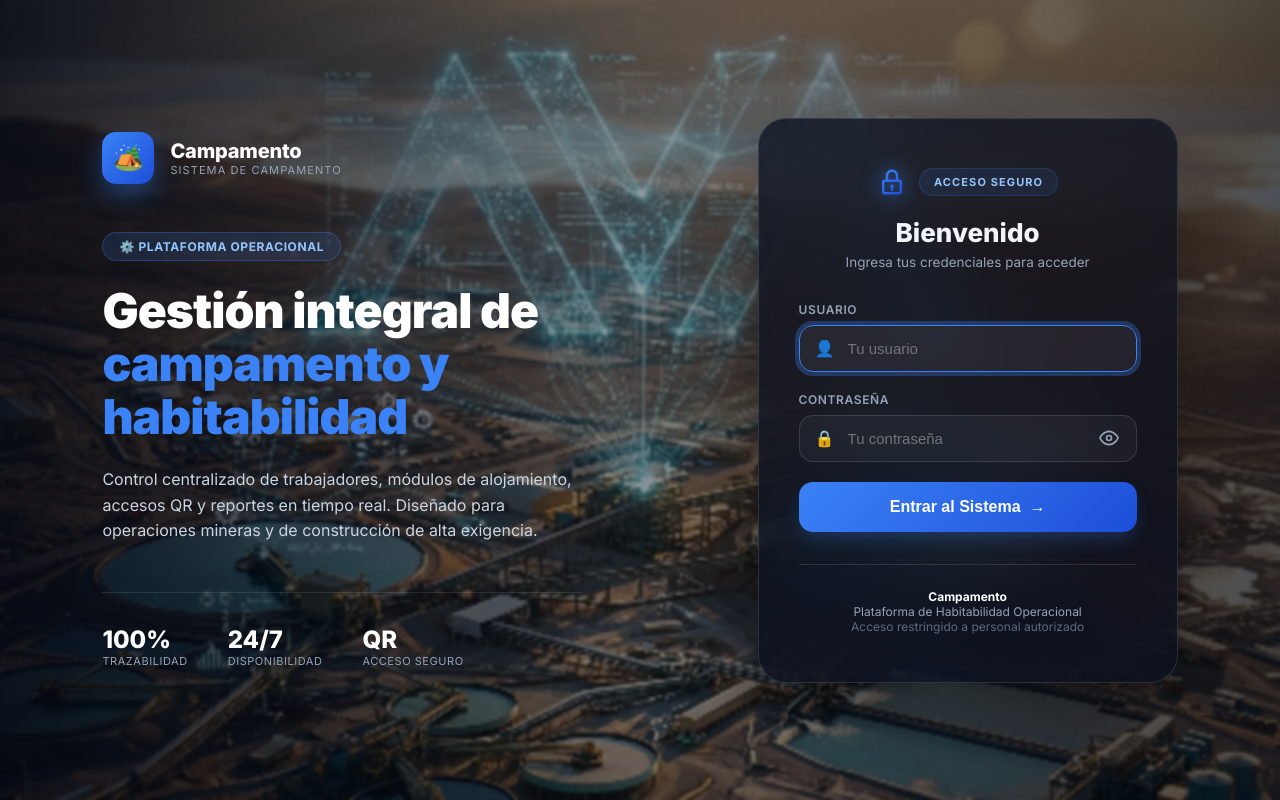
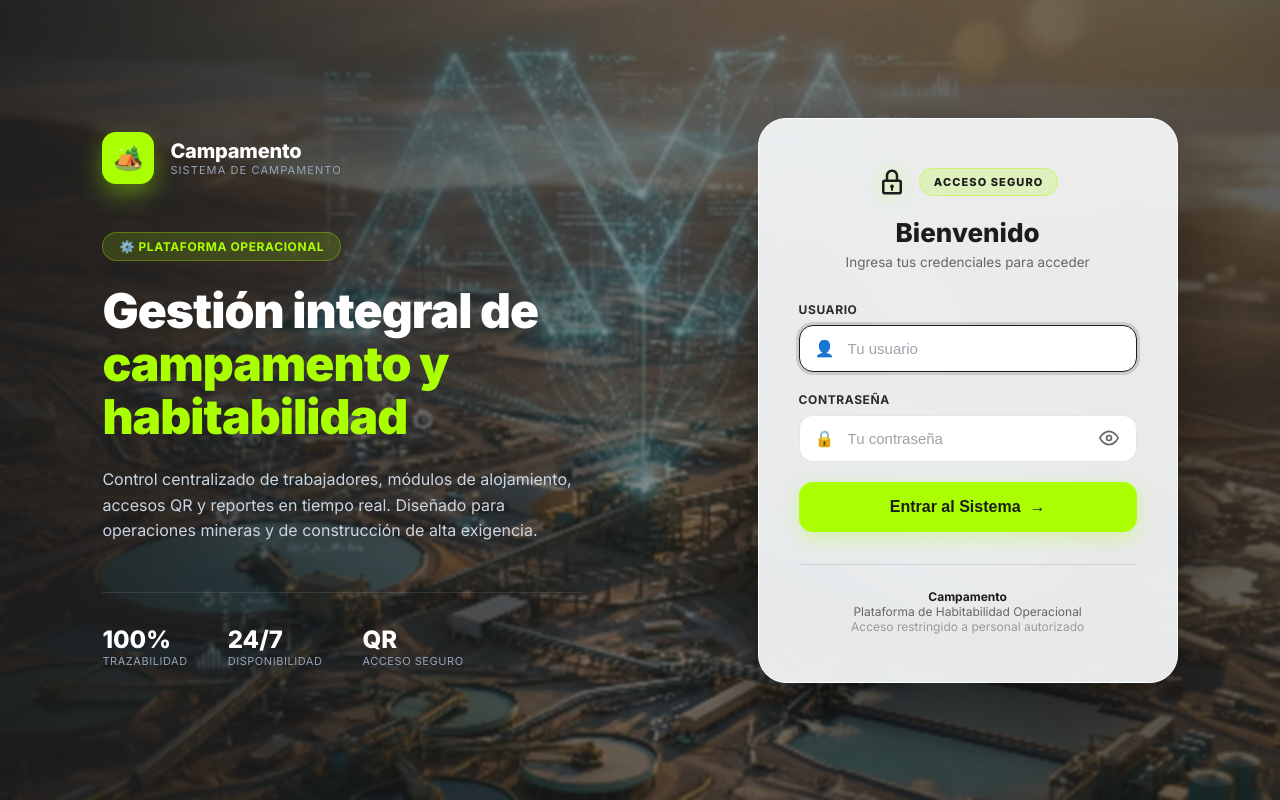
Before and after one commit to camilovillalobos1987-cmd/Control-alojamiento, a Flask app: page /login in a window 1280 px wide. Run offline with Flask 3, Linux system fonts and the light colour scheme.

Commit message:
Update color palette to Lima #AAFF00 and Carbon #1C1C1C per new brand guidelines

```diff
--- a/templates/auth/login.html
+++ b/templates/auth/login.html
@@ -10,21 +10,29 @@
     *, *::before, *::after { box-sizing: border-box; margin: 0; padding: 0; }
 
     :root {
-      --accent:  #3b82f6;
-      --accent-grad: linear-gradient(135deg, #3b82f6 0%, #1d4ed8 100%);
-      --glow:    rgba(59,130,246,0.3);
-      --text:    #f1f5f9;
-      --muted:   #94a3b8;
-      --sub:     #cbd5e1;
-      --border:  rgba(255,255,255,0.12);
-      --glass-bg: rgba(10, 15, 30, 0.75);
+      --accent:  #AAFF00;
+      --accent-hover: #88CC00;
+      --accent-grad: linear-gradient(135deg, #AAFF00 0%, #88CC00 100%);
+      --glow:    rgba(170,255,0,0.4);
+
+      --text-light: #f1f5f9;
+      --muted-light:#94a3b8;
+      --sub-light:  #cbd5e1;
+      --border-light: rgba(255,255,255,0.12);
+
+      --carbon:  #1C1C1C;
+      --carbon-light: #2A2A2A;
+      --text-dark:#111111;
+      --muted-dark:#666666;
+      --border-dark: rgba(0,0,0,0.1);
+      --glass-form: rgba(248, 250, 252, 0.92); /* Blanco + Gris claro */
     }
 
     html, body {
       height: 100%;
       font-family: 'Inter', sans-serif;
-      background: #030712;
-      color: var(--text);
+      background: #111; /* Fallback */
+      color: var(--text-light);
       overflow: hidden;
     }
 
@@ -40,6 +48,7 @@
       padding: 0 8%;
       position: relative;
       background-image: url("{{ url_for('static', filename='img/portada.webp') }}");
+      background-color: var(--carbon);
       background-size: cover;
       background-position: center;
     }
@@ -49,7 +58,8 @@
       content: '';
       position: absolute;
       inset: 0;
-      background: linear-gradient(to right, rgba(3,7,18,0.85) 0%, rgba(3,7,18,0.4) 50%, rgba(3,7,18,0.7) 100%);
+      /* Carbón depth */
+      background: linear-gradient(to right, rgba(28,28,28,0.9) 0%, rgba(28,28,28,0.5) 50%, rgba(28,28,28,0.7) 100%);
       backdrop-filter: blur(1px);
     }
 
@@ -74,24 +84,24 @@
     }
     .hero-brand-icon {
       width: 52px; height: 52px;
-      background: var(--accent-grad);
+      background: var(--accent);
       border-radius: 14px;
       display: flex; align-items: center; justify-content: center;
       font-size: 24px;
-      box-shadow: 0 10px 25px rgba(59,130,246,0.4);
+      box-shadow: 0 10px 25px var(--glow);
     }
     .hero-brand-name { font-size: 20px; font-weight: 800; letter-spacing: -0.01em; }
-    .hero-brand-sub { font-size: 11px; color: var(--muted); text-transform: uppercase; letter-spacing: 0.1em; }
+    .hero-brand-sub { font-size: 11px; color: var(--muted-light); text-transform: uppercase; letter-spacing: 0.1em; }
 
     .hero-tag {
       display: inline-flex;
-      background: rgba(59,130,246,0.15);
-      border: 1px solid rgba(59,130,246,0.3);
+      background: rgba(170,255,0,0.15);
+      border: 1px solid rgba(170,255,0,0.3);
       padding: 6px 16px;
       border-radius: 100px;
       font-size: 12px;
       font-weight: 700;
-      color: #93c5fd;
+      color: var(--accent);
       margin-bottom: 24px;
       text-transform: uppercase;
       letter-spacing: 0.05em;
@@ -109,7 +119,7 @@
     .hero-description {
       font-size: 16px;
       line-height: 1.6;
-      color: var(--sub);
+      color: var(--sub-light);
       max-width: 480px;
       margin-bottom: 48px;
     }
@@ -117,21 +127,22 @@
     .hero-stats { display: flex; gap: 40px; border-top: 1px solid rgba(255,255,255,0.1); padding-top: 32px; }
     .hero-stat-item { display: flex; flex-direction: column; }
     .hero-stat-val { font-size: 24px; font-weight: 800; color: #fff; }
-    .hero-stat-lab { font-size: 11px; color: var(--muted); text-transform: uppercase; letter-spacing: 0.05em; }
+    .hero-stat-lab { font-size: 11px; color: var(--muted-light); text-transform: uppercase; letter-spacing: 0.05em; }
 
     /* ══ Tarjeta Login (Derecha) ══ */
     .form-box {
       width: 100%;
       max-width: 420px;
-      background: var(--glass-bg);
+      background: var(--glass-form);
       backdrop-filter: blur(32px) saturate(180%);
       -webkit-backdrop-filter: blur(32px) saturate(180%);
-      border: 1px solid var(--border);
+      border: 1px solid #ffffff;
       border-radius: 28px;
       padding: 48px 40px;
-      box-shadow: 0 40px 100px -20px rgba(0, 0, 0, 0.6);
+      box-shadow: 0 40px 100px -20px rgba(0, 0, 0, 0.7);
       position: relative;
       z-index: 10;
+      color: var(--carbon); /* Force dark text in light panel */
     }
 
     @keyframes shake {
@@ -146,72 +157,83 @@
         display: flex; align-items: center; justify-content: center;
         gap: 12px; margin-bottom: 20px;
     }
-    .brand-svg-icon { width: 30px; height: 30px; filter: drop-shadow(0 0 10px var(--accent)); }
+    .brand-svg-icon {
+        width: 30px; height: 30px;
+        filter: drop-shadow(0 0 8px rgba(170,255,0,0.5));
+    }
+    .brand-svg-icon path { fill: var(--carbon); } /* Make lock icon carbon */
+
     .form-header-badge {
       display: inline-flex;
-      background: rgba(59,130,246,0.1);
-      border: 1px solid rgba(59,130,246,0.2);
+      background: rgba(170,255,0,0.2);
+      border: 1px solid rgba(170,255,0,0.4);
       padding: 6px 14px;
       border-radius: 99px;
-      font-size: 11px; font-weight: 700;
+      font-size: 11px; font-weight: 800;
       text-transform: uppercase; letter-spacing: 0.1em;
-      color: #93c5fd;
+      color: var(--carbon);
     }
 
-    .form-header h1 { font-size: 26px; font-weight: 800; margin-bottom: 6px; }
-    .form-header p { color: var(--muted); font-size: 13.5px; }
+    .form-header h1 { font-size: 26px; font-weight: 800; margin-bottom: 6px; color: var(--carbon); }
+    .form-header p { color: var(--muted-dark); font-size: 13.5px; }
 
     .alert {
-      background: rgba(239, 68, 68, 0.15); border: 1px solid rgba(239, 68, 68, 0.3);
-      color: #fca5a5; padding: 12px 16px; border-radius: 12px;
+      background: rgba(239, 68, 68, 0.1); border: 1px solid rgba(239, 68, 68, 0.3);
+      color: #b91c1c; padding: 12px 16px; border-radius: 12px;
       font-size: 13px; margin-bottom: 20px; display: flex; align-items: center; gap: 10px;
     }
 
     .field { margin-bottom: 20px; }
     .field label {
-      display: block; font-size: 12px; font-weight: 600; color: var(--muted);
+      display: block; font-size: 12px; font-weight: 700; color: var(--carbon-light);
       margin-bottom: 8px; text-transform: uppercase; letter-spacing: 0.05em;
     }
     .input-wrap { position: relative; }
     .input-icon {
       position: absolute; left: 16px; top: 50%; transform: translateY(-50%);
-      color: var(--muted); font-size: 16px;
+      color: var(--muted-dark); font-size: 16px;
     }
     .field input {
-      width: 100%; background: rgba(255,255,255,0.04);
-      border: 1px solid var(--border); border-radius: 14px;
-      padding: 14px 16px 14px 48px; color: #fff; font-size: 15px; outline: none;
+      width: 100%; background: #ffffff;
+      border: 1px solid var(--border-dark); border-radius: 14px;
+      padding: 14px 16px 14px 48px; color: var(--carbon); font-size: 15px; outline: none;
       transition: all 0.2s;
     }
+    .field input::placeholder { color: #a1a1aa; }
     .field input:focus {
-      background: rgba(255,255,255,0.06); border-color: var(--accent);
-      box-shadow: 0 0 0 4px var(--glow);
+      background: #ffffff; border-color: var(--carbon);
+      box-shadow: 0 0 0 3px rgba(28,28,28,0.15);
     }
 
     .pw-toggle {
         position: absolute; right: 14px; top: 50%; transform: translateY(-50%);
-        background: none; border: none; color: var(--muted);
+        background: none; border: none; color: var(--muted-dark);
         cursor: pointer; padding: 4px; display: flex; align-items: center;
     }
+    .pw-toggle:hover { color: var(--carbon); }
 
     .btn-submit {
       width: 100%; padding: 16px;
-      background: var(--accent-grad); border: none; border-radius: 14px;
-      color: #fff; font-size: 16px; font-weight: 700;
+      background: var(--accent); border: none; border-radius: 14px;
+      color: var(--carbon); font-size: 16px; font-weight: 800; /* Lima + Carbon */
       cursor: pointer; transition: all 0.2s;
-      box-shadow: 0 10px 20px -5px rgba(59,130,246,0.3);
+      box-shadow: 0 6px 20px rgba(170,255,0,0.3);
     }
-    .btn-submit:hover { transform: translateY(-2px); box-shadow: 0 15px 30px -5px rgba(59,130,246,0.5); }
+    .btn-submit:hover {
+        background: var(--accent-hover);
+        transform: translateY(-2px);
+        box-shadow: 0 10px 25px rgba(170,255,0,0.4);
+    }
 
     .form-footer {
-      margin-top: 32px; text-align: center; font-size: 12px; color: var(--muted);
-      border-top: 1px solid var(--border); padding-top: 24px;
+      margin-top: 32px; text-align: center; font-size: 12px; color: var(--muted-dark);
+      border-top: 1px solid var(--border-dark); padding-top: 24px;
     }
 
     .dev-hint {
         margin-top: 16px; padding: 12px; border-radius: 12px;
-        background: rgba(59,130,246,0.05); border: 1px dashed rgba(59,130,246,0.2);
-        font-size: 11px; color: var(--sub);
+        background: rgba(28,28,28,0.05); border: 1px dashed rgba(28,28,28,0.15);
+        font-size: 11px; color: var(--muted-dark);
     }
   </style>
 </head>
@@ -267,8 +289,8 @@
               <path d="M12 2C9.243 2 7 4.243 7 7V10H6C4.897 10 4 10.897 4 12V20C4 21.103 4.897 22 6 22H18C19.103 22 20 21.103 20 20V12C20 10.897 19.103 10 18 10H17V7C17 4.243 14.757 2 12 2ZM9 7C9 5.346 10.346 4 12 4C13.654 4 15 5.346 15 7V10H9V7ZM18 20H6V12H18V20ZM12 14C11.171 14 10.5 14.671 10.5 15.5C10.5 16.035 10.781 16.502 11.2 16.765V18.5C11.2 18.776 11.424 19 11.7 19H12.3C12.576 19 12.8 18.776 12.8 18.5V16.765C13.219 16.502 13.5 16.035 13.5 15.5C13.5 14.671 12.829 14 12 14Z" fill="url(#grad1)"/>
               <defs>
                   <linearGradient id="grad1" x1="4" y1="2" x2="20" y2="22" gradientUnits="userSpaceOnUse">
-                      <stop stop-color="#3b82f6"/>
-                      <stop offset="1" stop-color="#1d4ed8"/>
+                      <stop stop-color="#1C1C1C"/>
+                      <stop offset="1" stop-color="#2A2A2A"/>
                   </linearGradient>
               </defs>
           </svg>
@@ -318,7 +340,7 @@
     </form>
 
     <div class="form-footer">
-      <strong style="color:#fff;">{{ NOMBRE_EMPRESA }}</strong><br>
+      <strong style="color:var(--carbon);">{{ NOMBRE_EMPRESA }}</strong><br>
       Plataforma de Habitabilidad Operacional<br>
       <span style="opacity:0.6;">Acceso restringido a personal autorizado</span>
     </div>
```
Also changed, not shown: static/css/styles.css (+9 -8 lines).
